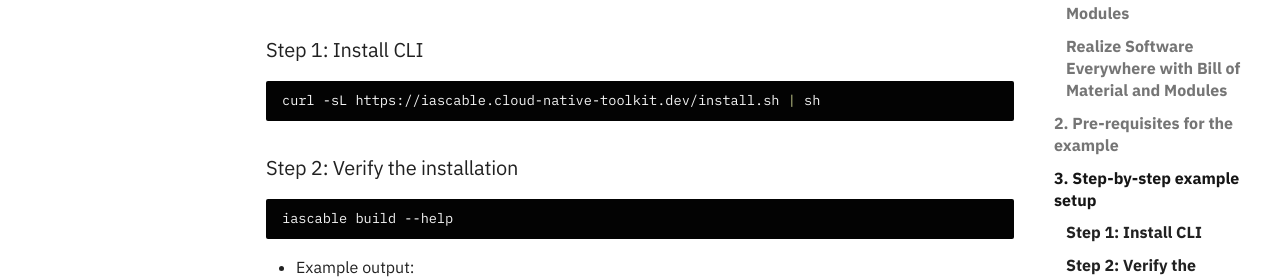
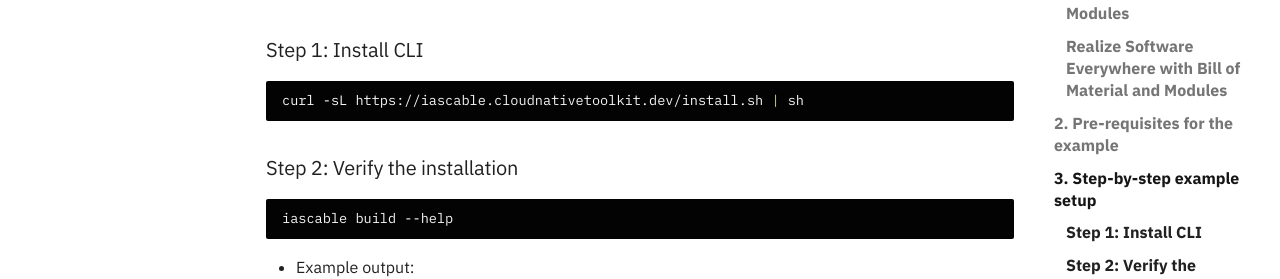
Before and after one commit to cloud-native-toolkit/site-operator-guide, an MkDocs documentation site: the page built from docs/learn/iascable/lab1/index.md, in a window 1280 px wide and 900 px high, scrolled down 3707 px. Shown: the part 169-448 px from the top of the window. Built offline with MkDocs 1.6.1 and Material for MkDocs 9.7.7, drawn with Linux system fonts in a browser that asks for light colours; comment, search, counter and statistics services are not loaded; some of the changed lines change nothing that is shown.

Commit message:
Update index.md
Removing space from command "curl -sL https://iascable.cloudnativetoolkit.dev/install.sh | sh"
Based on feedback of @daniel krook

````diff
--- a/docs/learn/iascable/lab1/index.md
+++ b/docs/learn/iascable/lab1/index.md
@@ -73,7 +73,7 @@
 ### Step 1: Install CLI
 
 ```sh
-curl -sL https://iascable.cloud-native-toolkit.dev/install.sh | sh
+curl -sL https://iascable.cloudnativetoolkit.dev/install.sh | sh
 ```
 
 ### Step 2: Verify the installation
````
